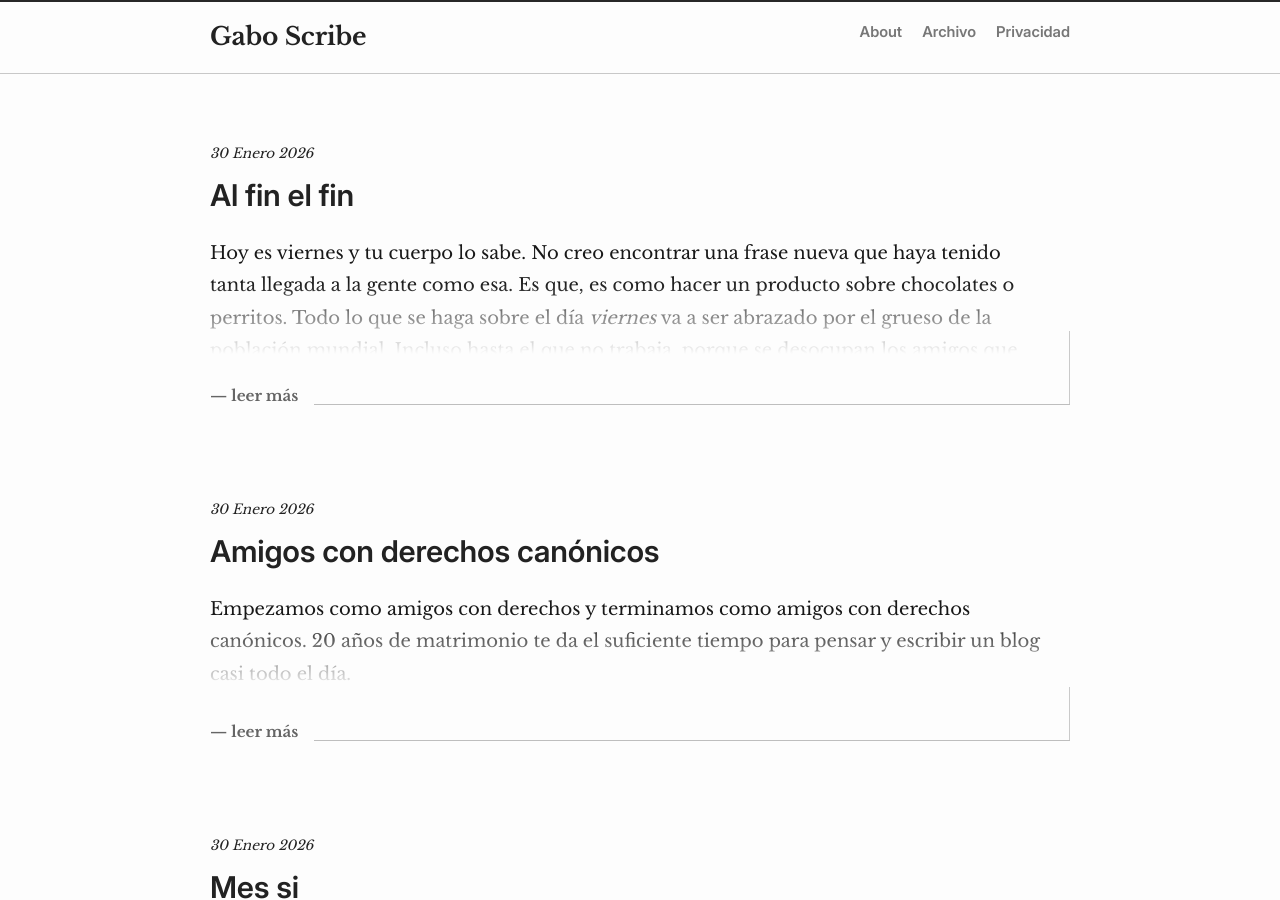
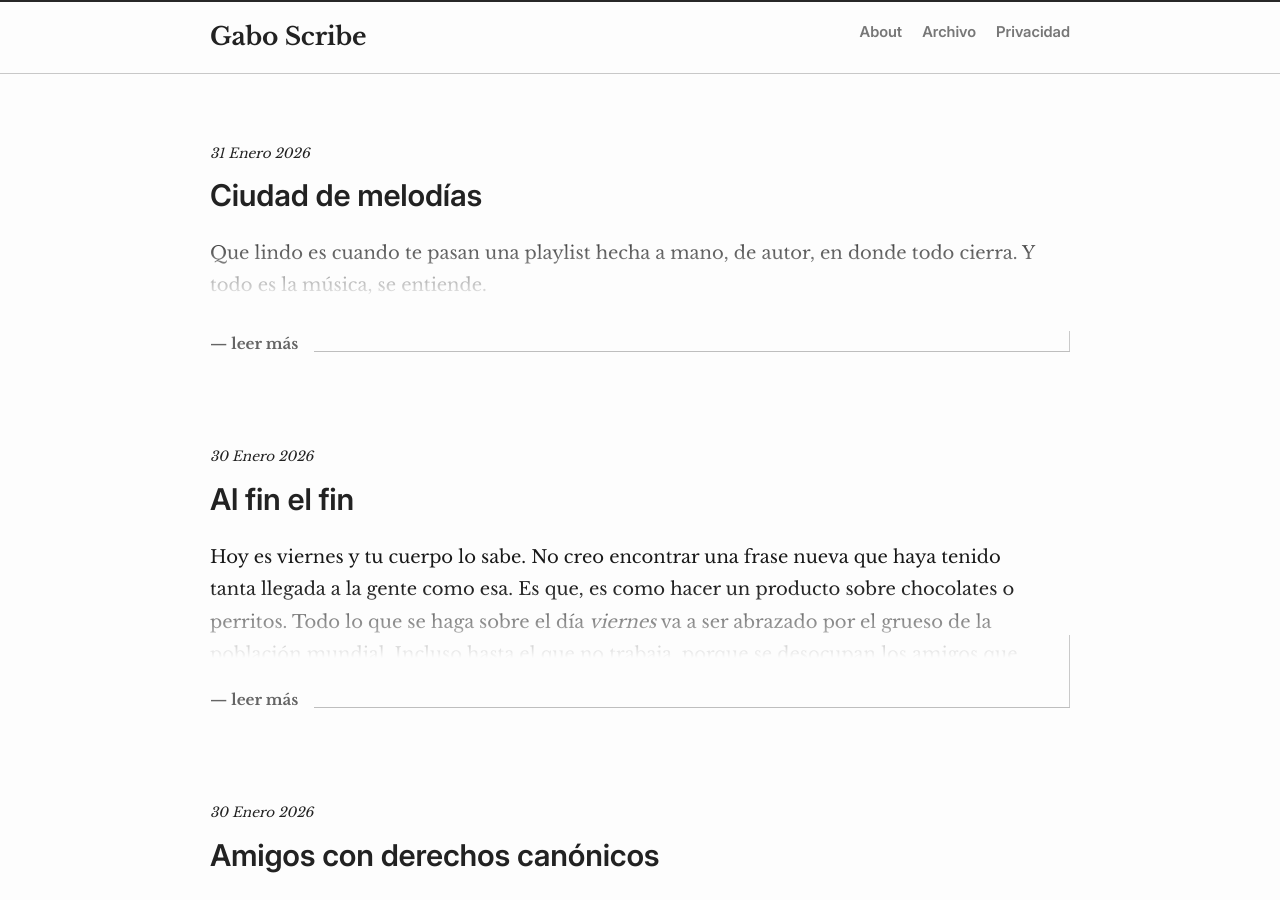
Before and after one commit to gsplay/blog, a Jekyll site: the page built from index.markdown, in a window 1280 px wide and 900 px high. Built offline with Jekyll 4.4.1, drawn with Linux system fonts in a browser that asks for light colours; some of the changed lines change nothing that is shown.

Commit message:
nuevo post -ciudad de melodias

```diff
--- a/_posts/2026-01-28-la-empatia-es-como-la-simpatia-pero-con-empanadas.markdown
+++ b/_posts/2026-01-28-la-empatia-es-como-la-simpatia-pero-con-empanadas.markdown
@@ -11,12 +11,10 @@ Una de las cosas que más rescato de mi entrenador es que siempre sonríe y te d
 
 > La empatía es como la simpatía pero con empanadas
 
-
-
 Un mate en el momento justo levanta la moral, el amor propio y acaricia el alma. Este fenómeno rioplatense que se expandió por el mundo, incluso desde su lado mas intimo argentinizando momentos y generando vínculos sin banderas ni limites geográficos, es una clara muestra de como se acompaña mejor con algo para compartir.
 
 Las empanadas tienen algo de eso también. Alguien que hizo el relleno, lo dejo enfriar, preparó, cocinó y gasto horas de su vida a cambio de ver una pizca de felicidad en el rostro ajeno por 15 minutos.
 
-Un gesto empático que no mira de lejos, que se genera a través de la simpatía, que habla desde lo que uno ve e interfiere en el momento justo para decirle al otro *acá estoy*.
+Un gesto empático acerca, que se genera a través de la simpatía, que habla desde lo que uno ve e interfiere en el momento justo para decirle al otro *acá estoy*.
 
 La simpatía no es mala, es limitada y casi nunca se compromete con nada. Por eso, ante cualquier emergencia emocional siempre es bueno tener tapas para empanadas, carne picada, cebollas, morrón, pimentón, comino, sal y pimienta.
--- /dev/null
+++ b/_posts/2026-01-31-ciudad-de-melodias.markdown
@@ -0,0 +1,26 @@
+---
+layout: post
+title:  "Ciudad de melodías"
+date:   2026-01-31 07:20:00 -0300
+categories: blog
+---
+
+Que lindo es cuando te pasan una playlist hecha a mano, de autor, en donde todo cierra. Y todo es la música, se entiende.
+
+Me considero un ser al que le gusta escuchar discos completos. Intento atar cabos y llevar un hilo a veces existente solo en mi cabeza. Quizás ni siquiera existe en la cabeza de su autor, y la mayoría de las veces me encuentro en la terrible situación de no tener que escuchar. No porque haya escuchado mucho, de hecho no he escuchado nada en proporción a cantidad de la música que existe. Un gramo de arena.
+
+Hoy un compañero de trabajo me paso su playilist de canciones que le gusta. La típica lista en donde coexiste todo, el rapero con el cumbiero, el bueno con el malo, el blanco y el negro, lo estandar y lo raro.   Toda una ciudad de melodías.
+
+Lo bueno de las playlist ajenas es que, por lo menos yo, las escucho con otro oído. Quiero que me guste lo que la otra gente hace. También me da pena cuando no está mi criterio, o un criterio compatible en lo que produce el otro.
+
+Perdón, antes de seguir escribiendo quiero saber si estamos todos de acuerdo que la música se siente. Se escucha con todo lo que uno tiene. No hay lugar a discusión si decimos que es la más bella de todas las artes. Lo doy por obvio. Por algo estas acá.
+
+El punto es que esa lista de canciones con mas de 30 horas de música me dotó de una fuente enorme de discos que no escuché y que ahora voy a tener material para entretenerme.
+
+Todos los discos que voy escuchando van a parar a la base de datos de un proyecto que se llama **UnDisco**.
+
+**[UnDisco](https://undisco.online)** es un sitio que tiene la particularidad de recomendar **[Undisco](https://undisco.online)** por día. Si el disco está en la lista, está bueno para escuchar completo. Ideal para esos días en donde no tenes nada para llevarte al oído o que todo parece igual. Un disco, que selecciono según el mood de ese día.
+
+Ahora lo sabes...
+
+**UnDisco** te está esperando ;)
```
